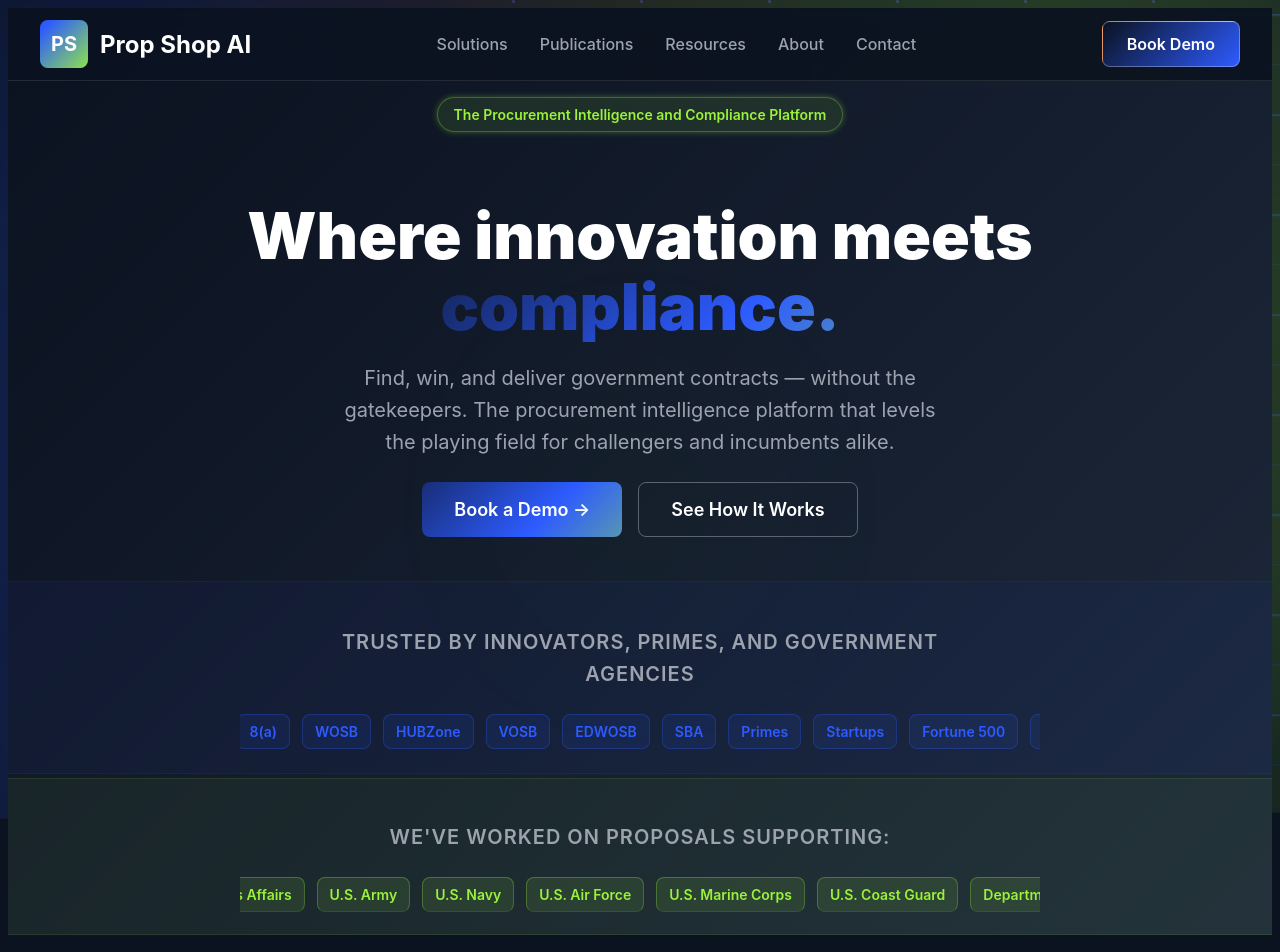
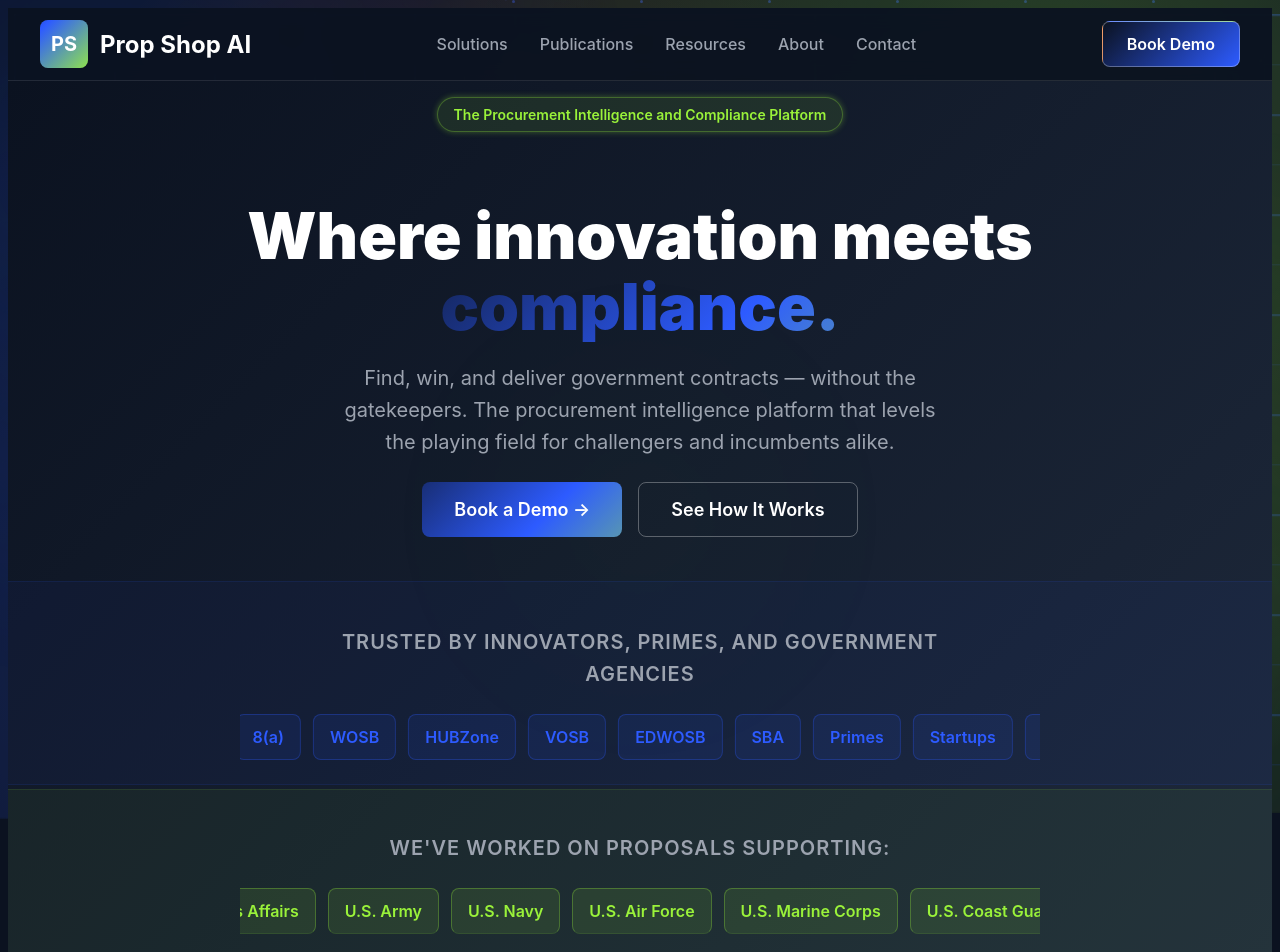
Before and after one commit to matthewbaumeister/PSAI-Website, a Next.js app: page / in a window 1280 px wide. Shown: the top 952 px of the page. Built offline with nearby package versions, Linux system fonts and the light colour scheme.

Commit message:
Increase scrolling element fonts to 1rem for better readability and larger padding for better appearance

```diff
--- a/src/app/globals.css
+++ b/src/app/globals.css
@@ -564,7 +564,7 @@ body::after {
 
 .proof-label {
   text-align: center;
-  font-size: 0.875rem;
+  font-size: 1rem;
   color: rgba(255, 255, 255, 0.7);
   margin-bottom: 0.5rem;
   text-transform: uppercase;
@@ -586,11 +586,11 @@ body::after {
 }
 
 .proof-item {
-  padding: 0.5rem 0.75rem;
+  padding: 0.75rem 1rem;
   background: rgba(45, 91, 255, 0.1);
   border: 1px solid rgba(45, 91, 255, 0.3);
   border-radius: 0.5rem;
-  font-size: 0.875rem;
+  font-size: 1rem;
   font-weight: 600;
   color: #2D5BFF;
   white-space: nowrap;
@@ -610,7 +610,7 @@ body::after {
 
 .agencies-label {
   text-align: center;
-  font-size: 0.875rem;
+  font-size: 1rem;
   color: rgba(255, 255, 255, 0.7);
   margin-bottom: 0.5rem;
   text-transform: uppercase;
@@ -632,12 +632,12 @@ body::after {
 }
 
 .agency-item {
-  padding: 0.5rem 0.75rem;
+  padding: 0.75rem 1rem;
   background: rgba(154, 242, 58, 0.1);
   border: 1px solid rgba(154, 242, 58, 0.3);
   border-bottom: 1px solid rgba(154, 242, 58, 0.1);
   border-radius: 0.5rem;
-  font-size: 0.875rem;
+  font-size: 1rem;
   font-weight: 600;
   color: #9AF23A;
   white-space: nowrap;
```
